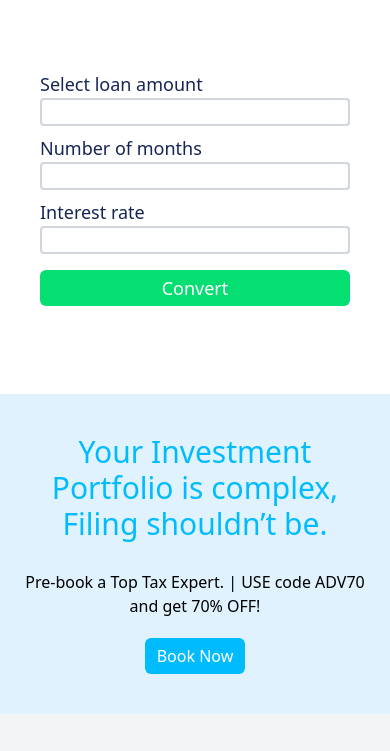
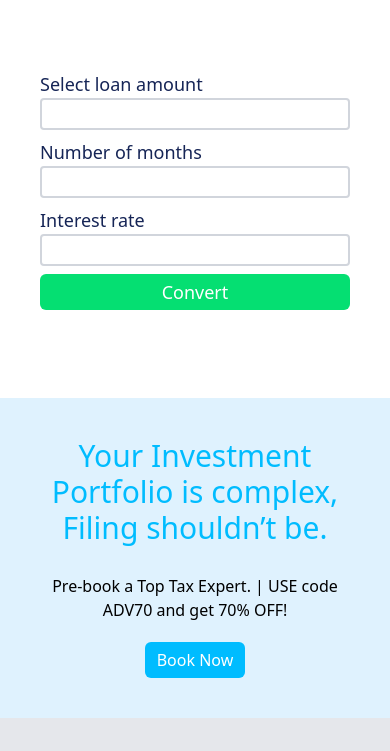
Before and after one commit to AyyanarCSE/EMI-Calculator, a website: page index.html in a window 390 px wide. Shown: the part 735-1486 px from the top of the page. Drawn offline with Linux system fonts and the light colour scheme.

Commit message:
Update index.html

```diff
--- a/index.html
+++ b/index.html
@@ -46,17 +46,17 @@
         <div class="lg:mx-10 px-5 py-10 lg:my-10 lg:space-y-5 space-y-2 w-full lg:w-1/2">
 
         <p class="lg:text-xl text-lg text-blue-950 ">Select loan amount <br>
-            <input type="number" placeholder="" id="amount" class="border-2 border-gray-300 focus:outline-none rounded-sm px-5 w-full lg:h-10 h-full ">
+            <input type="number" placeholder="" id="amount" class="border-2 border-gray-300 focus:outline-none rounded-sm px-5 w-full lg:h-10 h-8 ">
         </p>
 
         <p class="lg:text-xl text-lg text-blue-950">Number of months <br>
-            <input type="number" id="months" class="border-2 border-gray-300 rounded-sm focus:outline-none px-5 w-full lg:h-10 h-full">
+            <input type="number" id="months" class="border-2 border-gray-300 rounded-sm focus:outline-none px-5 w-full lg:h-10 h-8">
         </p>
 
         <p class="lg:text-xl text-lg text-blue-950">Interest rate  <br>
-            <input type="number" id="interest" class="border-2  border-gray-300 rounded-sm focus:outline-none w-full lg:h-10 h-full px-5">
+            <input type="number" id="interest" class="border-2  border-gray-300 rounded-sm focus:outline-none w-full lg:h-10 h-8 px-5">
         </p>
-        <button id="button" onclick="update(); change();" class="lg:text-2xl text-lg lg:hover:cursor-pointer font-medium mt-2 lg:font-semibold text-white bg-green-400 py-1 lg:py-2  w-full rounded-md">Convert</button>
+        <button id="button" onclick="update(); change();" class="lg:text-2xl text-lg lg:hover:cursor-pointer font-medium mt-4 lg:font-semibold text-white bg-green-400 py-1 lg:py-2  w-full rounded-md">Convert</button>
 
         <h1 class="lg:text-2xl text-lg text-red-500   font-medium " id="result">
         </h1>
@@ -69,14 +69,14 @@
 <div class="flex lg:items-center  items-center justify-center flex-col lg:flex lg:flex-row lg:justify-between lg:px-20 space-y-5 bg-sky-100 px-5 py-10 lg:py-15">
     <div class="space-y-7 text-center lg:text-start">
         <p class="text-sky-400 font-medium lg:text-4xl text-3xl lg:w-200 ">Your Investment Portfolio is complex, Filing shouldn’t be.</p>
-        <p class="lg:text-lg lg:font-medium  lg:mt-10">Pre-book a Top Tax Expert. | USE code ADV70 and get 70% OFF!</p>
+        <p class="lg:text-lg lg:font-medium px-5  lg:mt-10">Pre-book a Top Tax Expert. | USE code ADV70 and get 70% OFF!</p>
     </div>
     <div class="lg:flex ">
         <button class="text-white bg-sky-400 px-3 py-1.5 font-medium lg:font-medium lg:px-5 lg:py-3 lg:hover:cursor-pointer hover:bg-white hover:text-sky-400 rounded-md">Book Now</button>
     </div>
 </div>
 
-<div class="flex flex-col space-y-8 lg:space-y-0 p-10 lg:p-0 lg:flex-row lg:items-center lg:justify-between lg:px-20 lg:py-15 bg-gray-100">
+<div class="flex flex-col space-y-8 lg:space-y-0 p-10 lg:p-0 lg:flex-row lg:items-center lg:justify-between lg:px-20 lg:py-15 bg-gray-200">
     <ul class="lg:space-y-3 space-y-1.5  ">
         <h1 class="text-2xl font-medium">Popular Calculators</h1>
         <a href="#" class="block hover:text-sky-400 lg:text-lg ">Interest Calculator</a>
```
